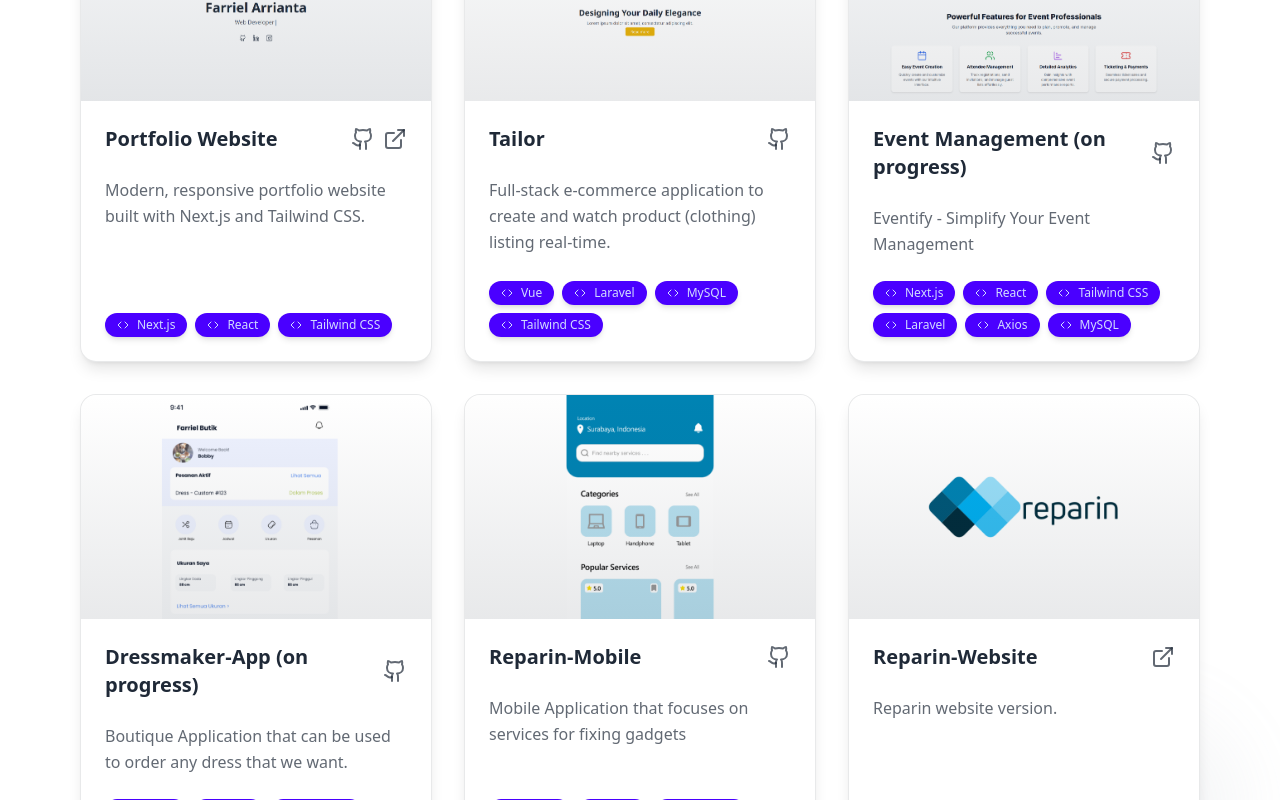
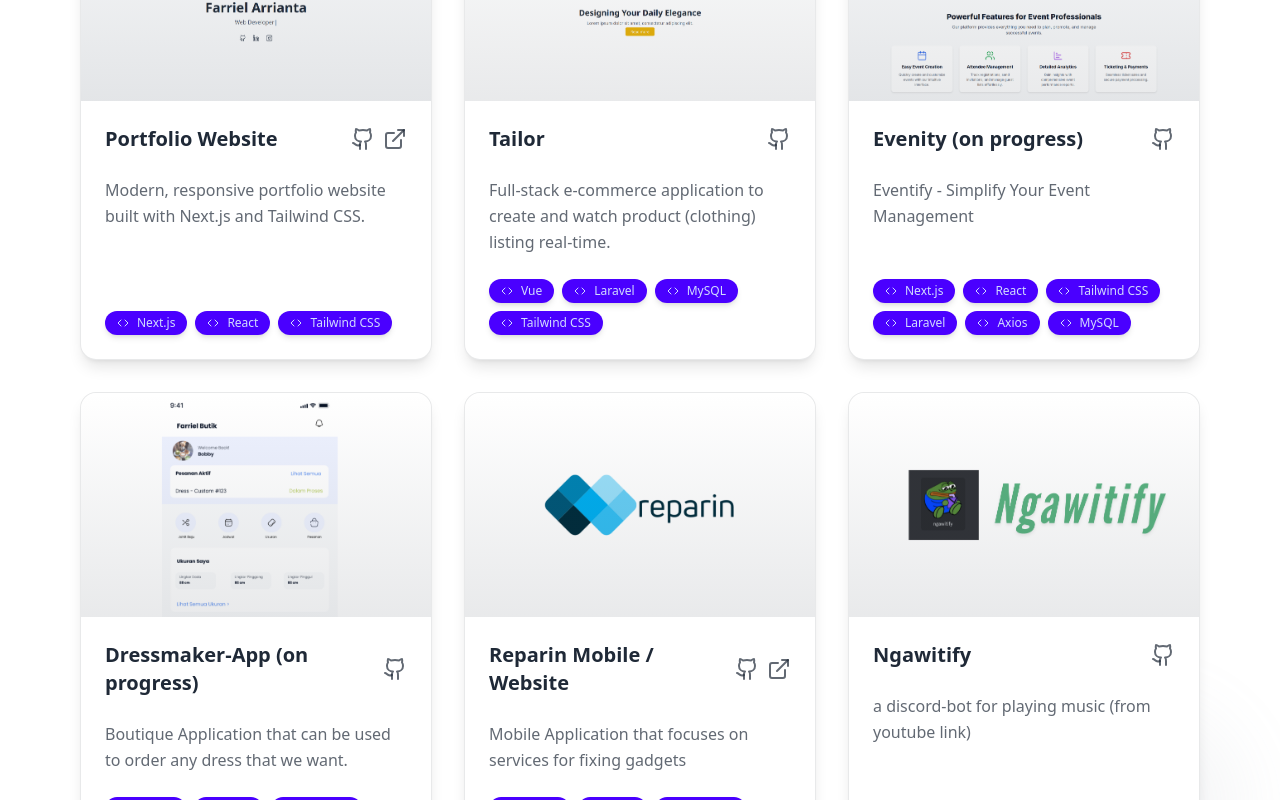
Before and after one commit to reddishowo/reddishowo-portfolio, a Next.js app: page / in a window 1280 px wide. Shown: the part 1920-2720 px from the top of the page. Built offline with nearby package versions, Linux system fonts and the light colour scheme.

Commit message:
removed reparin website from projects and added new projects in projectsection

```diff
--- a/src/components/projectsection.tsx
+++ b/src/components/projectsection.tsx
@@ -146,7 +146,7 @@ const ProjectsSection = () => {
       image: "/images/tailor_webpage.png",
     },
     {
-      title: "Event Management (on progress)",
+      title: "Evenity (on progress)",
       description: "Eventify - Simplify Your Event Management",
       technologies: ["Next.js", "React", "Tailwind CSS", "Laravel", "Axios", "MySQL"],
       githubLink: "https://github.com/reddishowo/event-management-web",
@@ -161,19 +161,20 @@ const ProjectsSection = () => {
       image: "/images/dressmaker.png",
     },
     {
-      title: "Reparin-Mobile",
+      title: "Reparin Mobile / Website",
       description:
         "Mobile Application that focuses on services for fixing gadgets",
       technologies: ["Flutter", "Dart", "Firebase", "Android"],
       githubLink: "https://github.com/hisyam/reparin-mobile",
-      image: "/images/reparinmobile.png",
+      liveLink: "https://reparin.xyz/en",
+      image: "/images/reparinlogo.png",
     },
     {
-      title: "Reparin-Website",
-      description: "Reparin website version.",
-      technologies: ["Next.js", "React", "Tailwind CSS"],
-      liveLink: "https://reparin.xyz/en",
-      image: "/images/reparinlogo.png",
+      title: "Ngawitify",
+      description: "a discord-bot for playing music (from youtube link) ",
+      technologies: ["Python", "FFmpeg", "Discord API"],
+      githubLink: "https://github.com/reddishowo/ngawitify",
+      image: "/images/ngawitify.png",
     },
   ];
 
```
Also changed, not shown: public/images/ngawitify.png (added).
